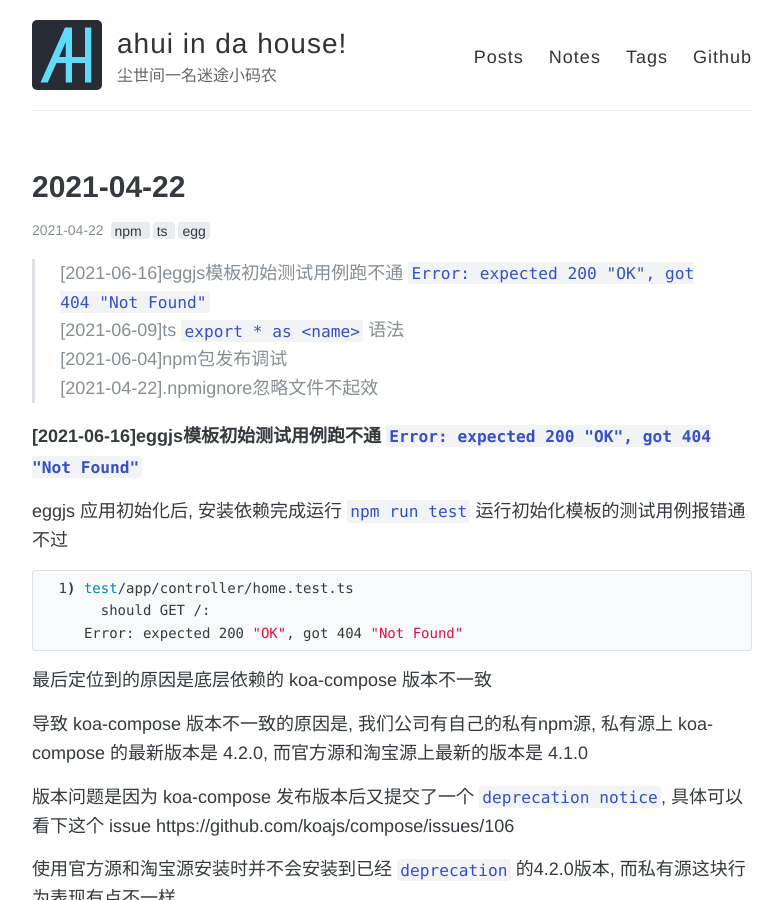
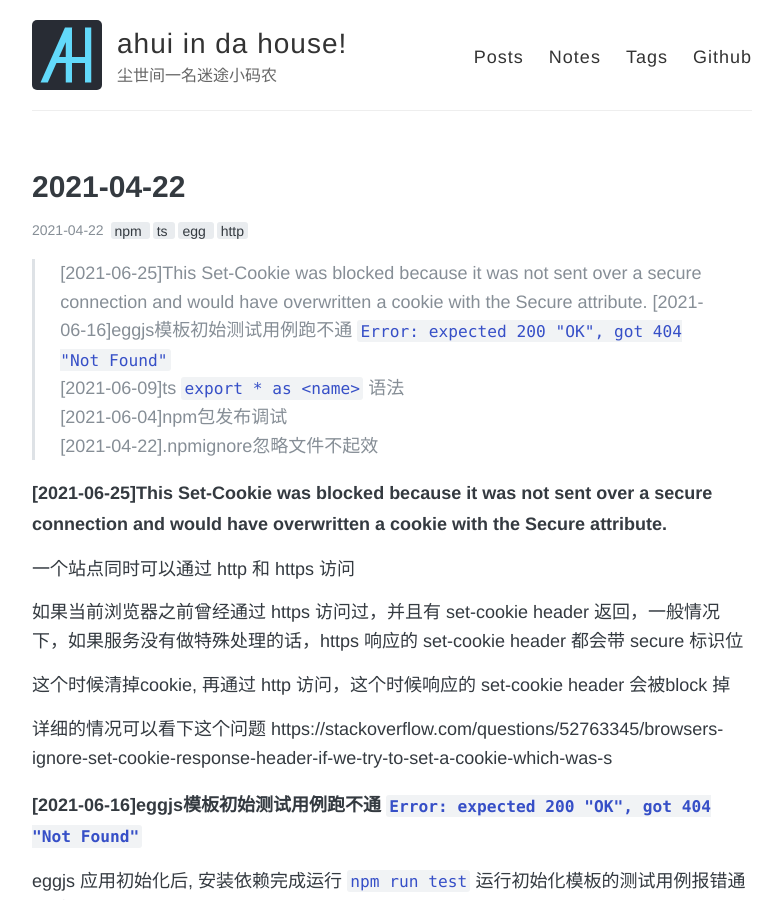
Before and after one commit to funkyLover/blog, a Jekyll site: the page built from notes/_posts/2021-04-22-notes.md, in a window 1280 px wide and 900 px high. Shown: the whole window, without its empty margins (248-1031 px from the left). Built offline with Jekyll 4.4.1, drawn with Linux system fonts in a browser that asks for light colours; comment, search, counter and statistics services are not loaded.

Commit message:
add note;

```diff
--- a/notes/_posts/2021-04-22-notes.md
+++ b/notes/_posts/2021-04-22-notes.md
@@ -2,15 +2,26 @@
 layout: post
 title: "2021-04-22"
 date: 2021-04-22
-tags: [npm, ts, egg]
+tags: [npm, ts, egg, http]
 comments: true
 share: true
 ---
 
+> [2021-06-25]This Set-Cookie was blocked because it was not sent over a secure connection and would have overwritten a cookie with the Secure attribute.
 > [2021-06-16]eggjs模板初始测试用例跑不通 `Error: expected 200 "OK", got 404 "Not Found"`<br>
 > [2021-06-09]ts `export * as <name>` 语法<br>
 > [2021-06-04]npm包发布调试<br>
 > [2021-04-22].npmignore忽略文件不起效<br>
+
+##### [2021-06-25]This Set-Cookie was blocked because it was not sent over a secure connection and would have overwritten a cookie with the Secure attribute.
+
+一个站点同时可以通过 http 和 https 访问
+
+如果当前浏览器之前曾经通过 https 访问过，并且有 set-cookie header 返回，一般情况下，如果服务没有做特殊处理的话，https 响应的 set-cookie header 都会带 secure 标识位
+
+这个时候清掉cookie, 再通过 http 访问，这个时候响应的 set-cookie header 会被block 掉
+
+详细的情况可以看下这个问题 https://stackoverflow.com/questions/52763345/browsers-ignore-set-cookie-response-header-if-we-try-to-set-a-cookie-which-was-s
 
 ##### [2021-06-16]eggjs模板初始测试用例跑不通 `Error: expected 200 "OK", got 404 "Not Found"`
 
```
